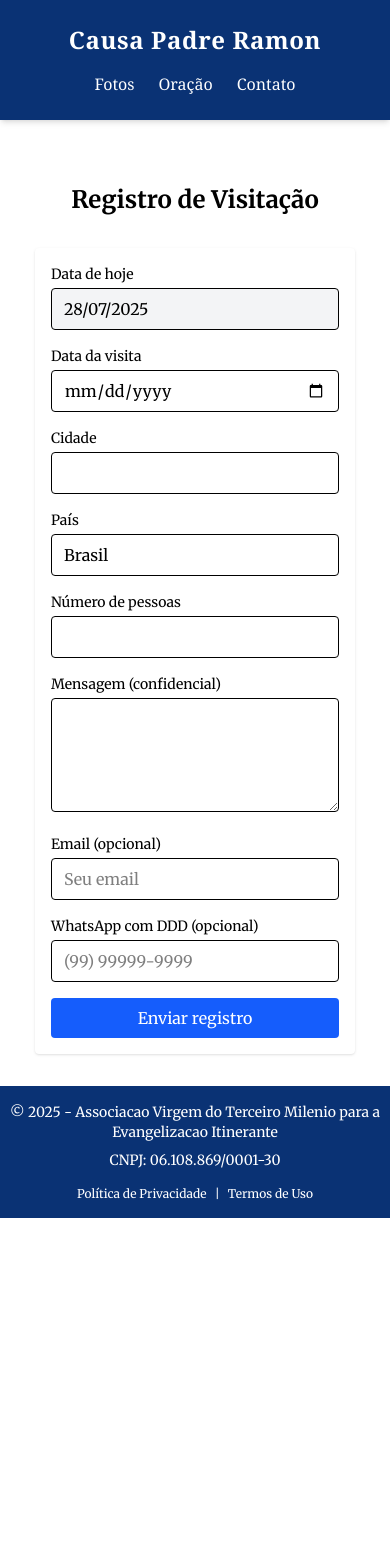
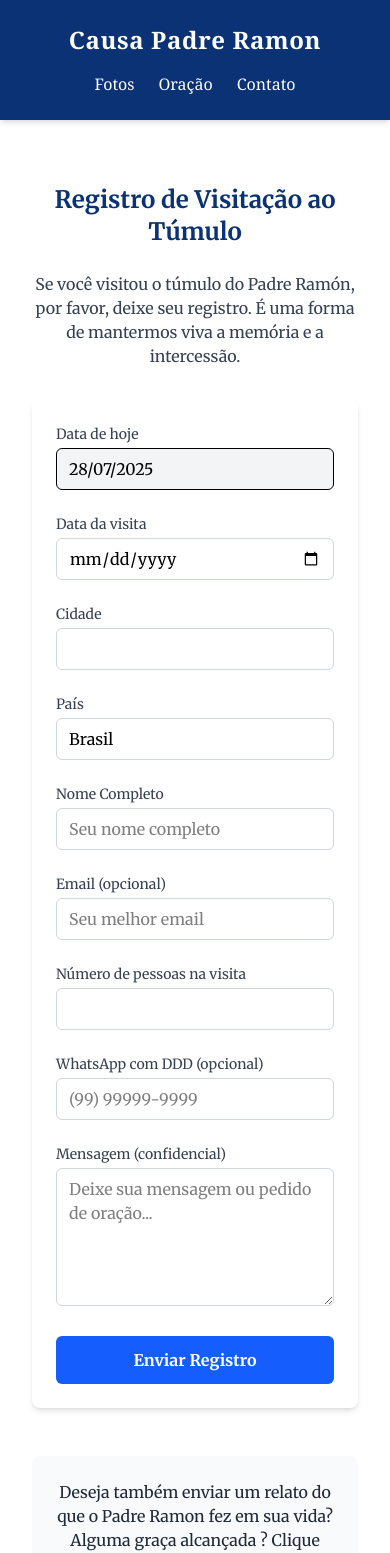
Before and after one commit to leonardocintra/padre-ramon, a Next.js app: page /registro-visita in a window 390 px wide. Shown: the top 1553 px of the page. Before the commit the page ends 1218 px from the top, so only its background shows below. Built offline with nearby package versions, Linux system fonts and the light colour scheme.

Commit message:
:sparkles: nova pagina visita

```diff
--- a/src/app/registro-visita/page.tsx
+++ b/src/app/registro-visita/page.tsx
@@ -1,9 +1,11 @@
 "use client";
 
 import { useState } from "react";
+import Link from "next/link";
 
 export default function RegistroVisitaPage() {
   const [form, setForm] = useState({
+    nome: "",
     dataVisita: "",
     cidade: "",
     pais: "Brasil",
@@ -12,8 +14,10 @@ export default function RegistroVisitaPage() {
     email: "",
     whatsapp: "",
   });
-  const [status, setStatus] = useState<null | string>(null);
-  const [isSending, setIsSending] = useState(false);
+  const [nome, setNome] = useState<string>("");
+  const [status, setStatus] = useState<string | null>(null);
+  const [isSubmitting, setIsSubmitting] = useState(false);
+  const [isSubmitted, setIsSubmitted] = useState(false);
 
   const dataHoje = new Date().toLocaleDateString("pt-BR");
 
@@ -25,8 +29,8 @@ export default function RegistroVisitaPage() {
 
   async function handleSubmit(e: React.FormEvent) {
     e.preventDefault();
-    setStatus(null);
-    setIsSending(true);
+    setIsSubmitting(true);
+    setStatus("Enviando...");
     try {
       const res = await fetch("/api/leonardocintra/registro-visita", {
         method: "POST",
@@ -34,144 +38,263 @@ export default function RegistroVisitaPage() {
         body: JSON.stringify({ ...form, dataHoje }),
       });
       if (res.ok) {
+        setNome(form.nome);
         setStatus("Registro enviado com sucesso!");
-        setForm({
-          dataVisita: "",
-          cidade: "",
-          pais: "Brasil",
-          numeroPessoas: "1",
-          mensagem: "",
-          email: "",
-          whatsapp: "",
-        });
+        setIsSubmitted(true);
       } else {
         setStatus("Erro ao enviar registro.");
+        setIsSubmitting(false);
       }
     } catch {
-      setStatus("Erro ao enviar registro.");
+      setStatus("Ocorreu um erro na comunicação com o servidor.");
+      setIsSubmitting(false);
     }
-    setIsSending(false);
+  }
+
+  if (isSubmitted) {
+    return (
+      <div className="flex-grow container mx-auto px-4 py-8">
+        <div className="max-w-2xl mx-auto text-center">
+          <h1 className="text-2xl md:text-3xl font-bold text-[#0A3274] mb-6">
+            Agradecemos seu registro!
+          </h1>
+          <p className="text-center text-gray-700 mb-8">
+            {nome} seu registro de visita foi enviado com sucesso.
+          </p>
+          <Link href="/">
+            <div className="inline-block px-6 py-3 bg-blue-600 text-white rounded-lg hover:bg-blue-700 font-semibold shadow-md transition-transform transform hover:scale-105">
+              Voltar para a Home
+            </div>
+          </Link>
+        </div>
+        {registrarGraca()}
+      </div>
+    );
+  }
+
+  function registrarGraca() {
+    return (
+      <div className="text-center mt-12 p-6 bg-gray-50 rounded-lg">
+        <p className="mb-4 text-gray-800">
+          Deseja também enviar um relato do que o Padre Ramon fez em sua vida?
+          Alguma graça alcançada ? Clique abaixo e envie seu relato!
+        </p>
+        <Link
+          href="/registro-graca"
+          className="inline-block px-6 py-3 bg-yellow-500 text-white rounded-lg hover:bg-yellow-600 font-semibold shadow-md transition-transform transform hover:scale-105"
+        >
+          Informar Graça alcançada
+        </Link>
+      </div>
+    );
   }
 
   return (
-    <div className="flex-grow">
-      <h2 className="min-w-xs text-2xl font-bold text-center mt-8">
-        Registro de Visitação
-      </h2>
+    <div className="flex-grow container mx-auto px-4 py-8">
+      <div className="max-w-2xl mx-auto">
+        <h1 className="text-2xl md:text-3xl font-bold text-center text-[#0A3274] mb-6">
+          Registro de Visitação ao Túmulo
+        </h1>
+        <p className="text-center text-gray-700 mb-8">
+          Se você visitou o túmulo do Padre Ramón, por favor, deixe seu
+          registro. É uma forma de mantermos viva a memória e a intercessão.
+        </p>
+
+        {isSubmitting ? (
+          <div className="text-center text-xl font-semibold text-gray-700">
+            Enviando...
+          </div>
+        ) : (
           <form
-        className="w-full mx-auto mt-8 bg-white p-4 sm:p-8 rounded shadow flex flex-col gap-4"
             onSubmit={handleSubmit}
+            className="bg-white p-6 sm:p-8 rounded-lg shadow-md space-y-6"
           >
+            <div className="grid md:grid-cols-2 gap-6">
               <div>
-          <label className="block text-sm font-medium mb-1">Data de hoje</label>
+                <label className="block text-sm font-medium mb-1 text-gray-700">
+                  Data de hoje
+                </label>
                 <input
                   type="text"
                   value={dataHoje}
                   disabled
-            className="w-full border rounded px-3 py-2 bg-gray-100"
+                  className="w-full border rounded-md px-3 py-2 bg-gray-100 cursor-not-allowed"
                 />
               </div>
               <div>
-          <label className="block text-sm font-medium mb-1">
+                <label
+                  htmlFor="dataVisita"
+                  className="block text-sm font-medium mb-1 text-gray-700"
+                >
                   Data da visita
                 </label>
                 <input
                   type="date"
                   name="dataVisita"
+                  id="dataVisita"
                   value={form.dataVisita}
                   onChange={handleChange}
                   required
-            className="w-full border rounded px-3 py-2"
+                  className="w-full border border-gray-300 rounded-md px-3 py-2 focus:outline-none focus:ring-2 focus:ring-blue-500"
+                />
+              </div>
+            </div>
+
+            <div className="grid md:grid-cols-2 gap-6">
+              <div>
+                <label
+                  htmlFor="cidade"
+                  className="block text-sm font-medium mb-1 text-gray-700"
+                >
+                  Cidade
+                </label>
+                <input
+                  type="text"
+                  name="cidade"
+                  id="cidade"
+                  value={form.cidade}
+                  onChange={handleChange}
+                  required
+                  className="w-full border border-gray-300 rounded-md px-3 py-2 focus:outline-none focus:ring-2 focus:ring-blue-500"
                 />
               </div>
               <div>
-          <label className="block text-sm font-medium mb-1">Cidade</label>
-          <input
-            type="text"
-            name="cidade"
-            value={form.cidade}
-            onChange={handleChange}
-            required
-            className="w-full border rounded px-3 py-2"
-          />
-        </div>
-        <div>
-          <label className="block text-sm font-medium mb-1">País</label>
+                <label
+                  htmlFor="pais"
+                  className="block text-sm font-medium mb-1 text-gray-700"
+                >
+                  País
+                </label>
                 <input
                   type="text"
                   name="pais"
+                  id="pais"
                   value={form.pais}
                   onChange={handleChange}
                   required
-            className="w-full border rounded px-3 py-2"
+                  className="w-full border border-gray-300 rounded-md px-3 py-2 focus:outline-none focus:ring-2 focus:ring-blue-500"
                 />
               </div>
+            </div>
+
             <div>
-          <label className="block text-sm font-medium mb-1">
-            Número de pessoas
+              <label
+                htmlFor="nome"
+                className="block text-sm font-medium mb-1 text-gray-700"
+              >
+                Nome Completo
               </label>
               <input
-            type="number"
-            name="numeroPessoas"
-            value={form.numeroPessoas}
+                type="text"
+                name="nome"
+                id="nome"
+                value={form.nome}
                 onChange={handleChange}
                 required
-            min={1}
-            className="w-full border rounded px-3 py-2"
+                className="w-full border border-gray-300 rounded-md px-3 py-2 focus:outline-none focus:ring-2 focus:ring-blue-500"
+                placeholder="Seu nome completo"
               />
             </div>
+
             <div>
-          <label className="block text-sm font-medium mb-1">
-            Mensagem (confidencial)
-          </label>
-          <textarea
-            name="mensagem"
-            value={form.mensagem}
-            onChange={handleChange}
-            required
-            className="w-full border rounded px-3 py-2"
-            rows={4}
-          />
-        </div>
-        <div>
-          <label className="block text-sm font-medium mb-1">
+              <label
+                htmlFor="email"
+                className="block text-sm font-medium mb-1 text-gray-700"
+              >
                 Email (opcional)
               </label>
               <input
                 type="email"
                 name="email"
+                id="email"
                 value={form.email}
                 onChange={handleChange}
-            className="w-full border rounded px-3 py-2"
-            placeholder="Seu email"
+                className="w-full border border-gray-300 rounded-md px-3 py-2 focus:outline-none focus:ring-2 focus:ring-blue-500"
+                placeholder="Seu melhor email"
+              />
+            </div>
+
+            <div className="grid md:grid-cols-2 gap-6">
+              <div>
+                <label
+                  htmlFor="numeroPessoas"
+                  className="block text-sm font-medium mb-1 text-gray-700"
+                >
+                  Número de pessoas na visita
+                </label>
+                <input
+                  type="number"
+                  name="numeroPessoas"
+                  id="numeroPessoas"
+                  value={form.numeroPessoas}
+                  onChange={handleChange}
+                  required
+                  min={1}
+                  className="w-full border border-gray-300 rounded-md px-3 py-2 focus:outline-none focus:ring-2 focus:ring-blue-500"
                 />
               </div>
               <div>
-          <label className="block text-sm font-medium mb-1">
+                <label
+                  htmlFor="whatsapp"
+                  className="block text-sm font-medium mb-1 text-gray-700"
+                >
                   WhatsApp com DDD (opcional)
                 </label>
                 <input
-            type="text"
+                  type="tel"
                   name="whatsapp"
+                  id="whatsapp"
                   value={form.whatsapp}
                   onChange={handleChange}
-            className="w-full border rounded px-3 py-2"
+                  className="w-full border border-gray-300 rounded-md px-3 py-2 focus:outline-none focus:ring-2 focus:ring-blue-500"
                   placeholder="(99) 99999-9999"
                 />
               </div>
+            </div>
+
+            <div>
+              <label
+                htmlFor="mensagem"
+                className="block text-sm font-medium mb-1 text-gray-700"
+              >
+                Mensagem (confidencial)
+              </label>
+              <textarea
+                name="mensagem"
+                id="mensagem"
+                value={form.mensagem}
+                onChange={handleChange}
+                required
+                rows={5}
+                className="w-full border border-gray-300 rounded-md px-3 py-2 focus:outline-none focus:ring-2 focus:ring-blue-500"
+                placeholder="Deixe sua mensagem ou pedido de oração..."
+              />
+            </div>
+
             <button
               type="submit"
-          className="bg-blue-600 text-white px-4 py-2 rounded hover:bg-blue-700 disabled:bg-blue-300"
-          disabled={isSending}
+              className="w-full bg-blue-600 text-white px-4 py-3 rounded-md hover:bg-blue-700 font-semibold transition-colors"
+              disabled={isSubmitting}
             >
-          {isSending ? "Enviando..." : "Enviar registro"}
+              Enviar Registro
             </button>
-        {status && (
-          <div className="text-center mt-2 text-sm text-green-600">
+
+            {status && !isSubmitted && (
+              <div
+                className={`text-center mt-4 text-sm font-medium p-3 rounded-md ${
+                  status.includes("sucesso")
+                    ? "text-green-800 bg-green-50"
+                    : "text-red-800 bg-red-50"
+                }`}
+              >
                 {status}
               </div>
             )}
           </form>
+        )}
+
+        {registrarGraca()}
+      </div>
     </div>
   );
 }
```
Lines whose indentation alone changed are shown as unchanged.
